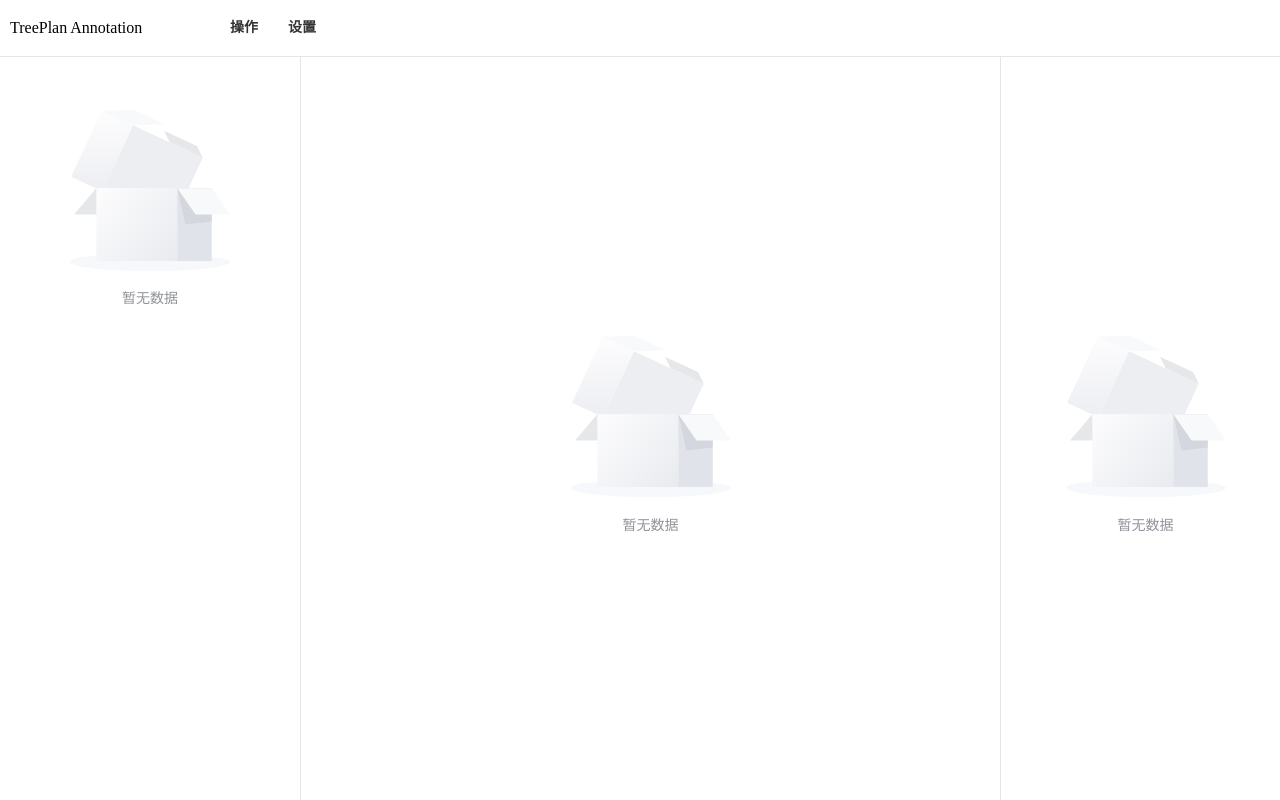
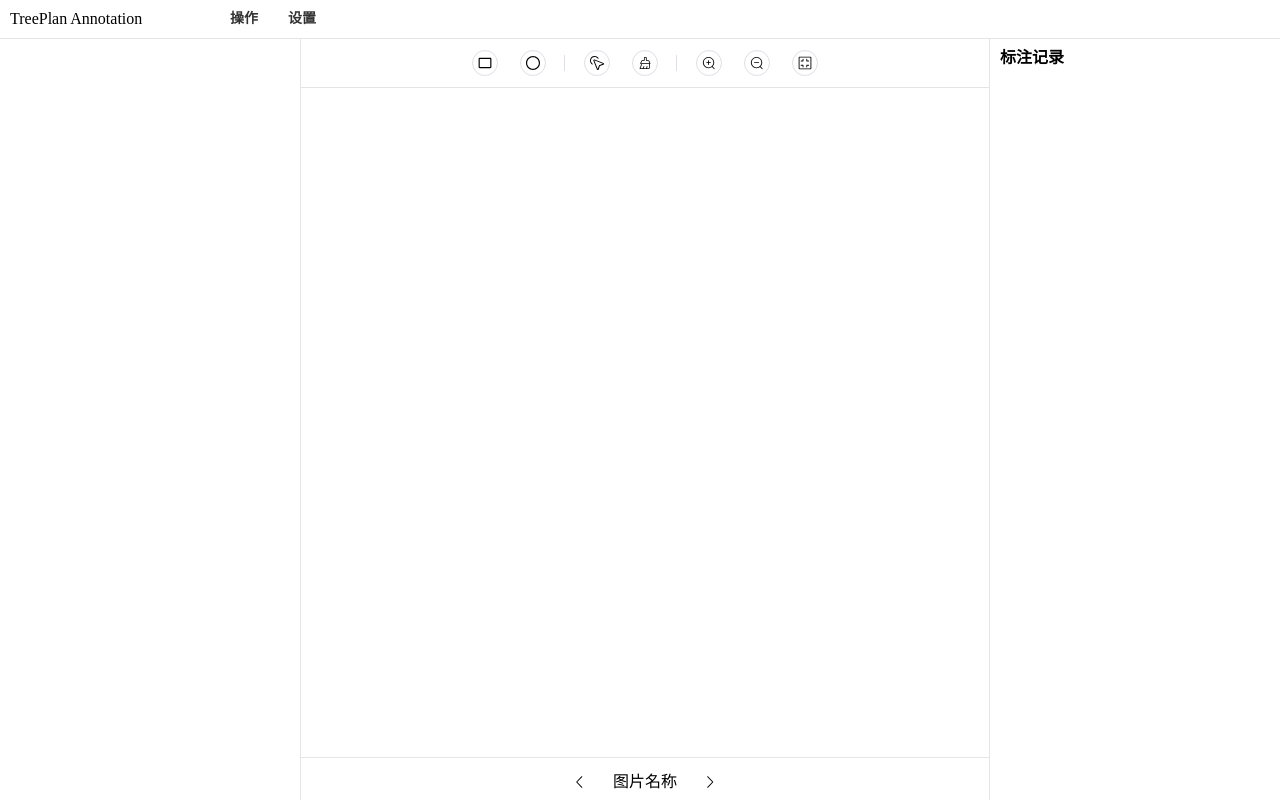
Before and after one commit to wyzpl/tree-plan, a Vue app: page / in a window 1280 px wide. Built offline with nearby package versions, Linux system fonts and the light colour scheme.

Commit message:
🎈 perf: 去掉空数据状态

```diff
--- a/src/views/annotation/index.vue
+++ b/src/views/annotation/index.vue
@@ -1,6 +1,5 @@
 <template>
-    <el-empty class="label-view" description=" 暂无数据" v-if="!annotationList.length" />
-    <div class="label-view" v-else>
+    <div class="label-view">
         <div class="label-title">标注记录</div>
         <el-scrollbar :view-style="{ display: 'flex', flexWrap: 'wrap', gap: '8px', paddingRight: '10px' }"
             height="95vh">
--- a/src/views/datamanager/index.vue
+++ b/src/views/datamanager/index.vue
@@ -1,8 +1,6 @@
 <template>
     <div class="data-manager">
-        <el-empty description="暂无数据" v-if="!data.length" />
-        <el-scrollbar :view-style="{ display: 'flex', flexWrap: 'wrap', gap: '8px', padding: '10px' }" height="95vh"
-            v-else>
+        <el-scrollbar :view-style="{ display: 'flex', flexWrap: 'wrap', gap: '8px', padding: '10px' }" height="95vh">
             <div class="data-item" :class="item.url === dataStore.currentUrl ? 'active' : ''" v-for="item in data"
                 @click="dataStore.setCurrentUrl(item.url)">
                 <img :src="item.url" alt="">
--- a/src/views/editor/index.vue
+++ b/src/views/editor/index.vue
@@ -1,6 +1,5 @@
 <template>
-    <el-empty description="暂无数据" v-if="!currentUrl" />
-    <div class="editor-view" v-else>
+    <div class="editor-view">
         <ToolsView />
         <div id="container" ref="rectRef"></div>
         <FooterView />
```
